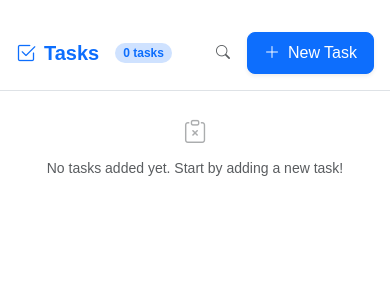
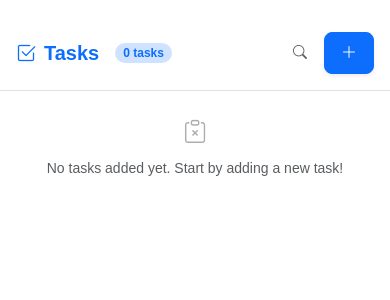
Before and after one commit to Devuno-official/ReactJs, a React (Vite) app in the folder Todo-App/: page / in a window 390 px wide. Shown: the top 300 px of the page. Built offline with nearby package versions, Linux system fonts and the light colour scheme.

Commit message:
Header part of this todo app with responsive

```diff
--- a/Todo-App/src/Components/Header.jsx
+++ b/Todo-App/src/Components/Header.jsx
@@ -1,6 +1,6 @@
 import { useState } from "react";
 
-export default function Header({ taskCount = 0 }) {
+export default function Header({ taskCount }) {
   const [isSearchOpen, setIsSearchOpen] = useState(false);
 
   return (
@@ -47,7 +47,6 @@ export default function Header({ taskCount = 0 }) {
                 data-bs-target="#exampleModal"
               >
                 <i className="bi bi-plus-lg"></i>
-                <span className="fw-medium">New Task</span>
               </button>
             </>
           )}
```
